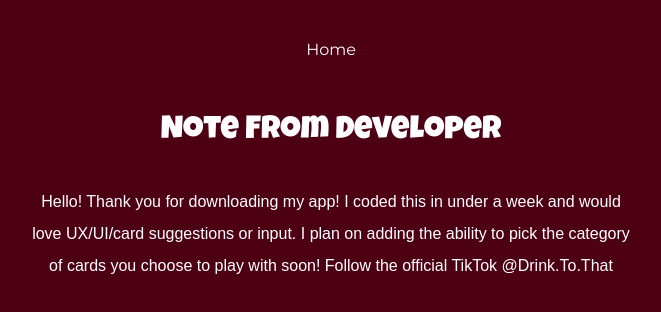
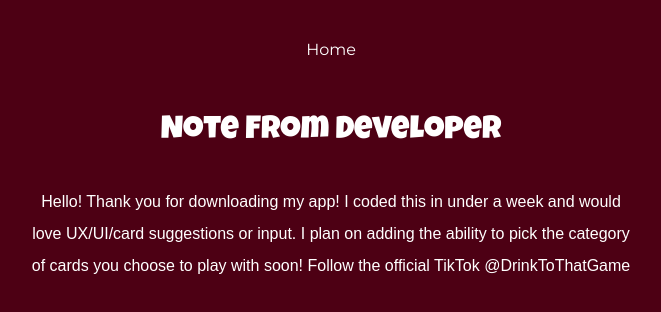
Before and after one commit to charlizemcd/DrinkToThat, a plain HTML site: page NoteFromDev.html in a window 1280 px wide. Shown: the whole page, without its empty margins (309-970 px from the left). Drawn offline with Linux system fonts and the light colour scheme.

Commit message:
Update NoteFromDev.html

```diff
--- a/NoteFromDev.html
+++ b/NoteFromDev.html
@@ -29,6 +29,6 @@
 <button class="montserrat montserrat-normal" onclick="window.location.href = 'index.html';">Home</button>
 <body style="color: white; margin: 0 auto; max-width: 600px; padding: 20px;">
     <h1 class="luckiest-guy-regular">Note From Developer</h1>
-    <p>Hello! Thank you for downloading my app! I coded this in under a week and would love UX/UI/card suggestions or input. I plan on adding the ability to pick the category of cards you choose to play with soon! Follow the official TikTok @Drink.To.That</p>
+    <p>Hello! Thank you for downloading my app! I coded this in under a week and would love UX/UI/card suggestions or input. I plan on adding the ability to pick the category of cards you choose to play with soon! Follow the official TikTok @DrinkToThatGame</p>
 </body>
 </html>
```
